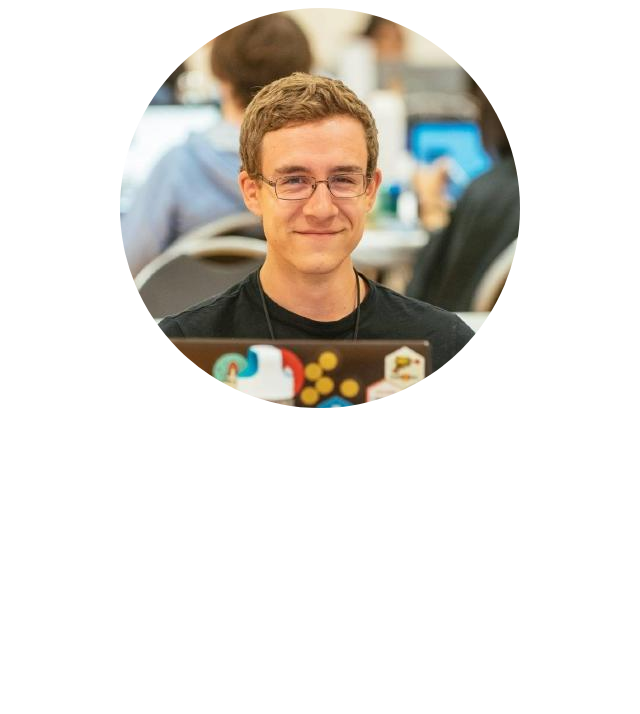
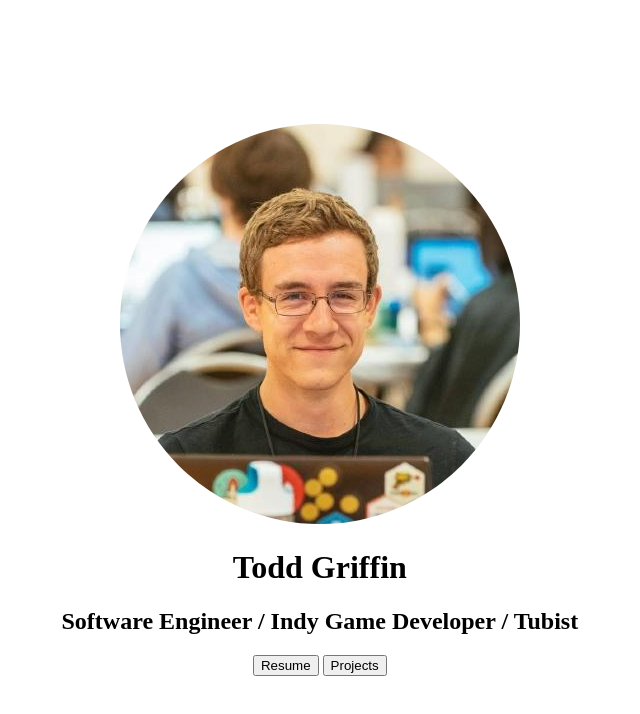
Before and after one commit to goddtriffin/goddtriffin.github.io, a plain HTML site: page index.html in a window 1280 px wide. Shown: the whole page, without its empty margins (320-960 px from the left). Drawn offline with Linux system fonts and the light colour scheme.

Commit message:
Add vertical centering functionality. Add additional details about myself to the home page.

```diff
--- /dev/null
+++ b/css/global.css
@@ -0,0 +1,13 @@
+.centerHorizontally {
+    text-align: center;
+}
+
+.centerVertically {
+    position: absolute;
+    top: 50%;
+    left: 50%;
+}
+
+.circle {
+    border-radius: 50%;
+}
--- a/css/index.css
+++ /dev/null
@@ -1,3 +0,0 @@
-body {
-    text-align: center;
-}
--- a/css/styles.css
+++ /dev/null
@@ -1,3 +0,0 @@
-.circle {
-    border-radius: 50%;
-}
--- a/index.html
+++ b/index.html
@@ -5,13 +5,22 @@
 
 		<title>Todd Griffin</title>
 
-		<link rel="stylesheet" href="css/styles.css">
-		<link rel="stylesheet" href="css/index.css">
+		<link rel="stylesheet" href="css/global.css">
 	</head>
 
 	<body>
-		<img id="profilePicture" class="circle" />
+		<div id="main" class="centerHorizontally centerVertically">
+			<img id="profilePicture" class="circle" />
 
+			<h1 id="name">Todd Griffin</h1>
+
+			<h2 id="roles">Software Engineer / Indy Game Developer / Tubist</h2>
+
+			<button id="buttonResume">Resume</button>
+			<button id="buttonProjects">Projects</button>
+		</div>
+
+		<script type="text/javascript" src="scripts/global.js"></script>
 		<script type="text/javascript" src="scripts/index.js"></script>
 	</body>
 </html>
--- /dev/null
+++ b/scripts/global.js
@@ -0,0 +1,14 @@
+document.addEventListener('DOMContentLoaded', function() {
+    window.addEventListener('resize', centerVertically);
+    centerVertically();
+}, false);
+
+function centerVertically() {
+    const elements = document.getElementsByClassName('centerVertically');
+
+    for (let i=0; i<elements.length; i++) {
+        const style = window.getComputedStyle(elements[i]);
+        elements[i].style.marginTop = (-elements[i].clientHeight / 2) + "px";
+        elements[i].style.marginLeft = (-elements[i].clientWidth / 2) + "px";
+    }
+}
--- a/scripts/index.js
+++ b/scripts/index.js
@@ -7,7 +7,15 @@ const pics = [
     "sousa5kheldup.jpg",
     "sousa5kfinishedpose.jpg",
     "sousa5kfinishedheldup.jpg"
-]
+];
 
-const profilePicture = document.getElementById('profilePicture');
-profilePicture.src = "res/" + pics[0];
+document.addEventListener('DOMContentLoaded', function() {
+    setProfilePicture(0);
+}, false);
+
+function setProfilePicture(which) {
+    const profilePicture = document.getElementById('profilePicture');
+
+    profilePicture.onload = centerVertically;
+    profilePicture.src = "res/" + pics[which];
+}
```
